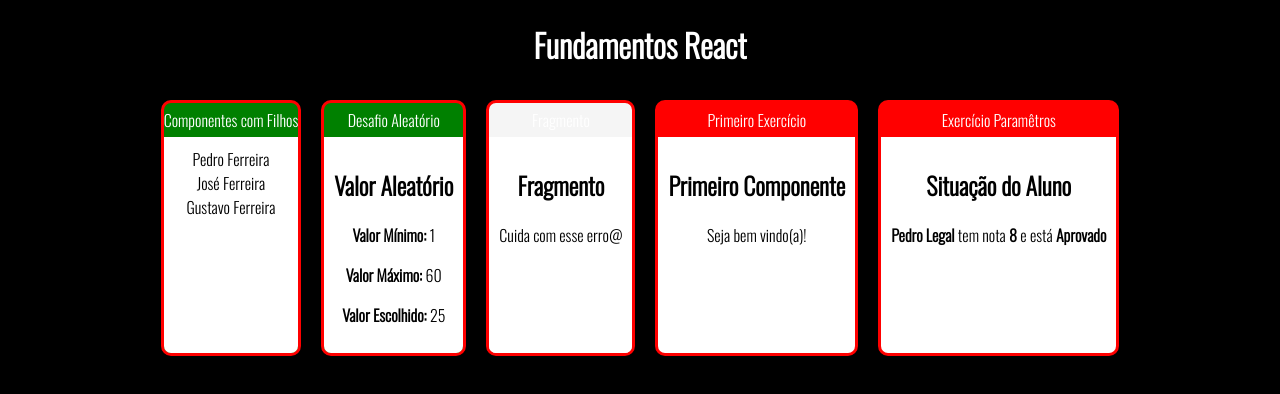
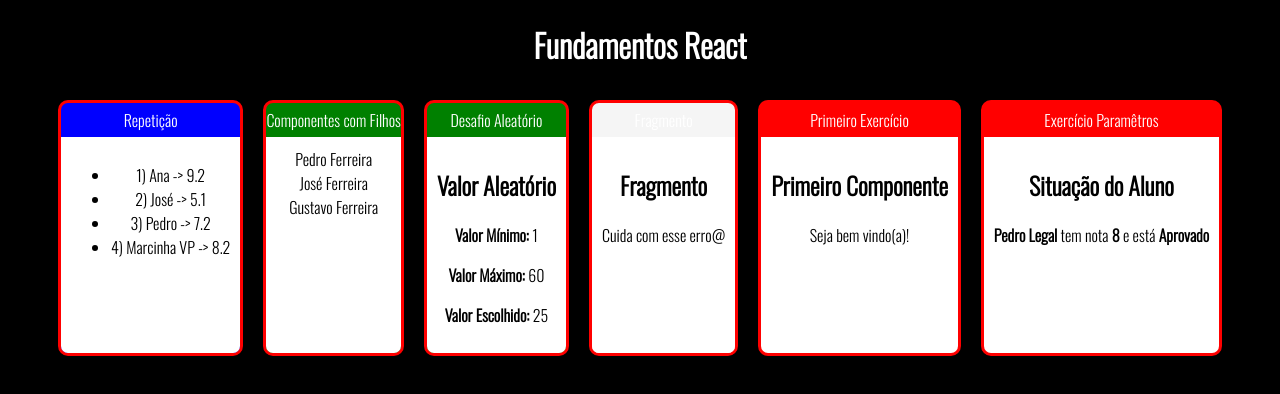
Before and after one commit to williamlemos253/exercicios-react, a React (Create React App) app: page / in a window 1280 px wide. Shown: the top 394 px of the page. Built offline with nearby package versions, Linux system fonts and the light colour scheme.

Commit message:
Exercicio listas

```diff
--- a/src/app.jsx
+++ b/src/app.jsx
@@ -3,6 +3,8 @@ import Primeiro from './components/basicos/Primeiro'
 
 import Familia from './components/basicos/Familia'
 import FamiliaMembro from './components/basicos/FamiliaMembro'
+
+import ListaAlunos from './components/repeticao/ListaAlunos'
 
 import ComParametro from './components/basicos/ComParametro'
 import Fragmento from './components/basicos/Fragmento'
@@ -15,6 +17,10 @@ export default props => {
         <div id="app" className="App">
             <h1>Fundamentos React</h1>
             <div className="Cards">
+
+                <Card titulo="Repetição" color="blue">
+                  <ListaAlunos></ListaAlunos>
+                </Card>
 
                 <Card titulo="Componentes com Filhos" color="green">
                     <Familia sobrenome="Ferreira">
--- /dev/null
+++ b/src/components/data/alunos.js
@@ -0,0 +1,6 @@
+export default [
+    { id: 1, nome: 'Ana', nota: 9.2},
+    { id: 2, nome: 'José', nota: 5.1},
+    { id: 3, nome: 'Pedro', nota: 7.2},
+    { id: 4, nome: 'Marcinha VP', nota: 8.2},
+]
--- /dev/null
+++ b/src/components/repeticao/ListaAlunos.jsx
@@ -0,0 +1,21 @@
+import React from 'react'
+import alunos from '../data/alunos'
+
+export default props => {
+
+    const Alunos = alunos.map(aluno => {
+        return (
+            <li key={aluno.id}>
+                {aluno.id})  {aluno.nome} -> {aluno.nota}
+            </li>
+        )
+    })
+
+    return (
+        <div>
+            <ul>
+                {Alunos}
+            </ul>
+        </div>
+    )
+}
```
